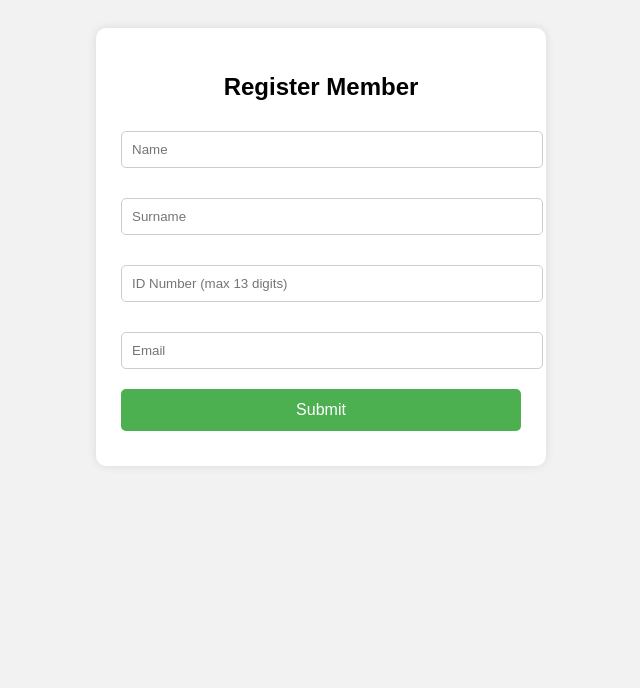
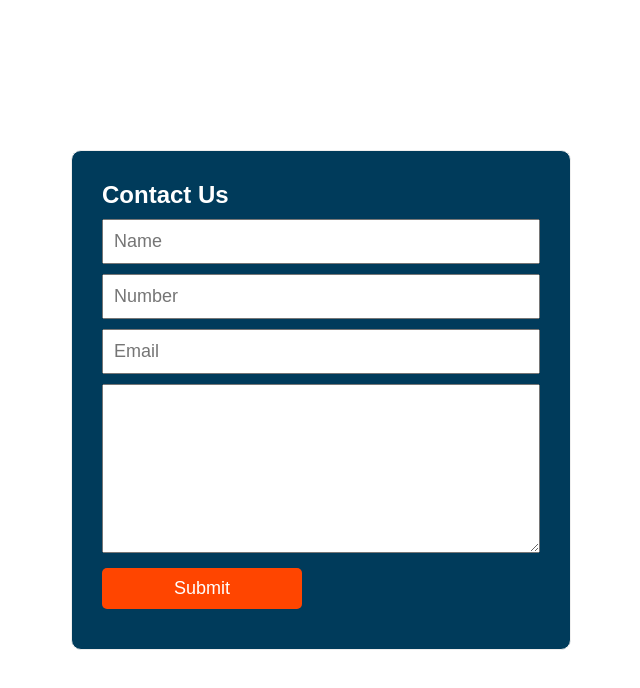
Before and after one commit to DillenTheCoder/test1, a plain HTML site: page index.html in a window 1280 px wide. Shown: the whole page, without its empty margins (319-959 px from the left). Drawn offline with Linux system fonts and the light colour scheme.

Commit message:
Add files via upload

```diff
--- a/index.html
+++ b/index.html
@@ -1,119 +1,27 @@
 <!DOCTYPE html>
 <html lang="en">
 <head>
-  <meta charset="UTF-8" />
-  <meta name="viewport" content="width=device-width, initial-scale=1.0"/>
-  <title>Membership Form</title>
-  <style>
-    body {
-      font-family: Arial, sans-serif;
-      background: #f2f2f2;
-      padding: 20px;
-      display: flex;
-      justify-content: center;
-    }
-
-    form {
-      background: white;
-      padding: 25px;
-      border-radius: 10px;
-      box-shadow: 0 0 10px rgba(0,0,0,0.1);
-      max-width: 400px;
-      width: 100%;
-    }
-
-    h2 {
-      text-align: center;
-    }
-
-    input {
-      width: 100%;
-      padding: 10px;
-      margin-top: 10px;
-      margin-bottom: 20px;
-      border: 1px solid #ccc;
-      border-radius: 5px;
-    }
-
-    button {
-      width: 100%;
-      background-color: #4CAF50;
-      color: white;
-      padding: 12px;
-      border: none;
-      border-radius: 5px;
-      cursor: pointer;
-      font-size: 16px;
-    }
-
-    button:hover {
-      background-color: #45a049;
-    }
-
-    .message {
-      text-align: center;
-      margin-top: 10px;
-    }
-  </style>
+    <meta charset="UTF-8">
+    <meta name="viewport" content="width=device-width, initial-scale=1.0">
+    <link rel="stylesheet" href="style.css">
+    <title>Document</title>
 </head>
 <body>
 
-  <form id="membershipForm">
-    <h2>Register Member</h2>
-    <input type="text" name="name" placeholder="Name" required />
-    <input type="text" name="surname" placeholder="Surname" required />
-    <input type="text" name="id_number" placeholder="ID Number (max 13 digits)" maxlength="13" required pattern="\d{1,13}" />
-    <input type="email" name="email" placeholder="Email" required />
-    <button type="submit">Submit</button>
-    <div class="message" id="formMessage"></div>
-  </form>
 
-  <script>
-    const form = document.getElementById('membershipForm');
-    const message = document.getElementById('formMessage');
+  <div class="container">
+    <form method="post" action="https://script.google.com/macros/s/AKfycbwJWjFsFGdn_ne0phbFeHWJGJyiYpfyP13qoL_A_NanlyFumbebD0k0cIo5SYnWTSoF/exec" name="contact-form">
+      <h4>Contact Us</h4>
+      <input type="text" name="name" placeholder="Name">
+      <input type="text" name="surname" placeholder="Number">
+      <input type="email" name="email" placeholder="Email">
+      <textarea name="message" rows="7" placeholder="Your Message">
+      </textarea>
+      <input type="submit" value="Submit" id="submit">
+		</form>
+	</div>
 
-    form.addEventListener('submit', async (e) => {
-      e.preventDefault();
 
-      const formData = new FormData(form);
-      const data = {
-        name: formData.get('name').trim(),
-        surname: formData.get('surname').trim(),
-        id_number: formData.get('id_number').trim(),
-        email: formData.get('email').trim()
-      };
-
-      // Basic check for ID length
-      if (data.id_number.length > 13 || !/^\d{1,13}$/.test(data.id_number)) {
-        message.textContent = "ID number must be a number with up to 13 digits.";
-        message.style.color = "red";
-        return;
-      }
-
-      try {
-        const response = await fetch('https://script.google.com/macros/s/AKfycbxFq7Jd7lQoi_232QB6oGlHAxV7pwhPBQxghT73_gLdvzPmy3UsnTIJjZBUag52zXQToA/exec', {
-          method: 'POST',
-          body: JSON.stringify(data),
-          headers: { 'Content-Type': 'application/json' }
-        });
-
-        const result = await response.json();
-
-        if (result.success) {
-          message.textContent = "Member registered successfully!";
-          message.style.color = "green";
-          form.reset();
-        } else {
-          message.textContent = "Error submitting form.";
-          message.style.color = "red";
-        }
-      } catch (err) {
-        console.error(err);
-        message.textContent = "Error connecting to server.";
-        message.style.color = "red";
-      }
-    });
-  </script>
-
+<script src="script.js"></script>
 </body>
 </html>
--- /dev/null
+++ b/script.js
@@ -0,0 +1,13 @@
+const scriptURL = 'https://script.google.com/macros/s/AKfycbzPCO3KcxdqH5SHixtfYPqPC_Ftab0ANpRyysbkbXe1/dev'
+
+const form = document.forms['contact-form']
+
+form.addEventListener('submit', e => {
+
+  e.preventDefault()
+
+  fetch(scriptURL, { method: 'POST', body: new FormData(form)})
+  .then(response => alert("Thank you! Form is submitted" ))
+  .then(() => { window.location.reload(); })
+  .catch(error => console.error('Error!', error.message))
+})
--- /dev/null
+++ b/style.css
@@ -0,0 +1,45 @@
+*{
+	box-sizing: border-box;
+	padding: 0;
+	margin: 0;
+	font-family: 'poppins', sans-serif;
+	font-size: 18px;
+}
+body{
+	height: 100vh;
+	display: flex;
+	align-items: center;
+	justify-content: center;
+}
+.container{
+	width: 500px;
+	padding: 30px;
+	border: 1px solid #eeeeee;
+	border-radius: 10px;
+	background-color: #003b5b;
+}
+h4{
+	margin-bottom: 10px;
+	font-size: 24px;
+	color: white;
+}
+input{
+	width: 100%;
+	padding: 10px;
+	margin-bottom: 10px;
+}
+textarea{
+	width: 100%;
+	padding: 10px;
+}
+#submit{
+	border: none;
+	background-color: orangered;
+	color: white;
+	width: 200px;
+	margin-top: 10px;
+	border-radius: 5px;
+}
+#submit:hover{
+	background-color: #333333;
+}
```
